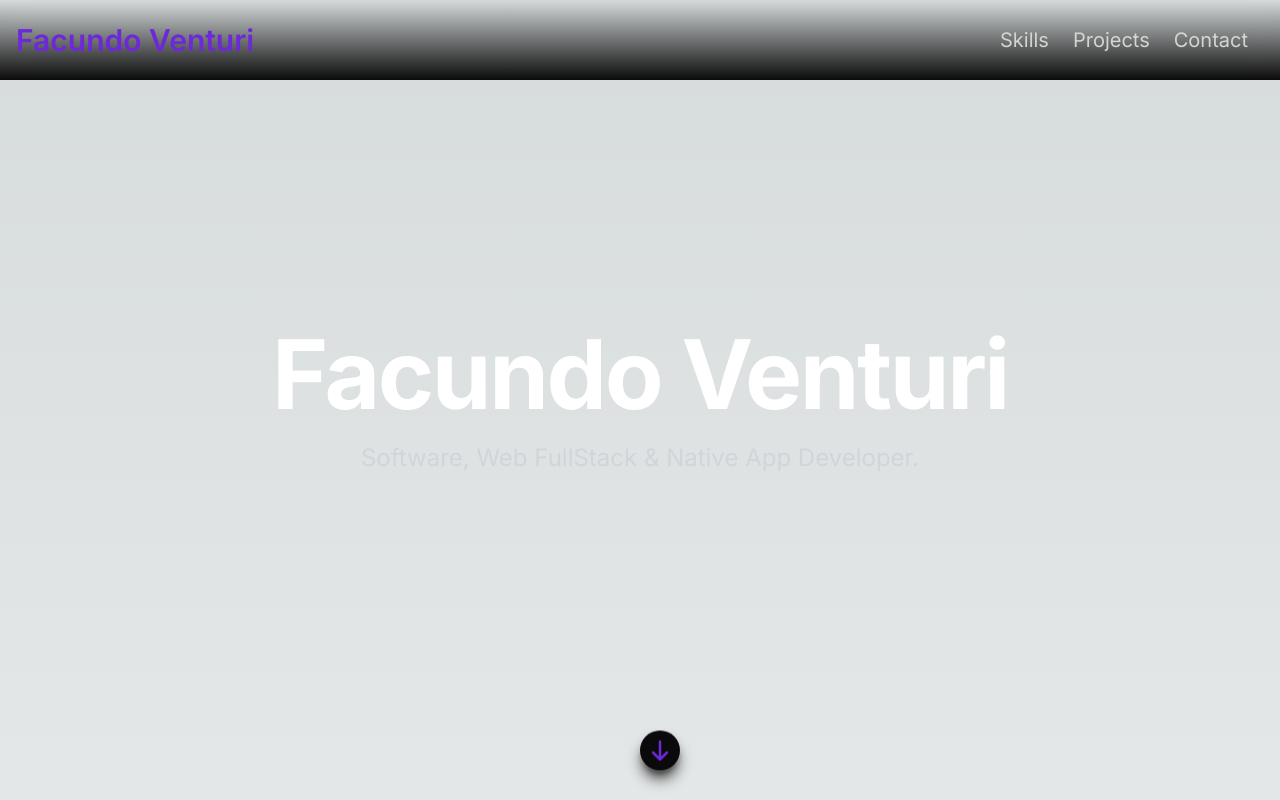
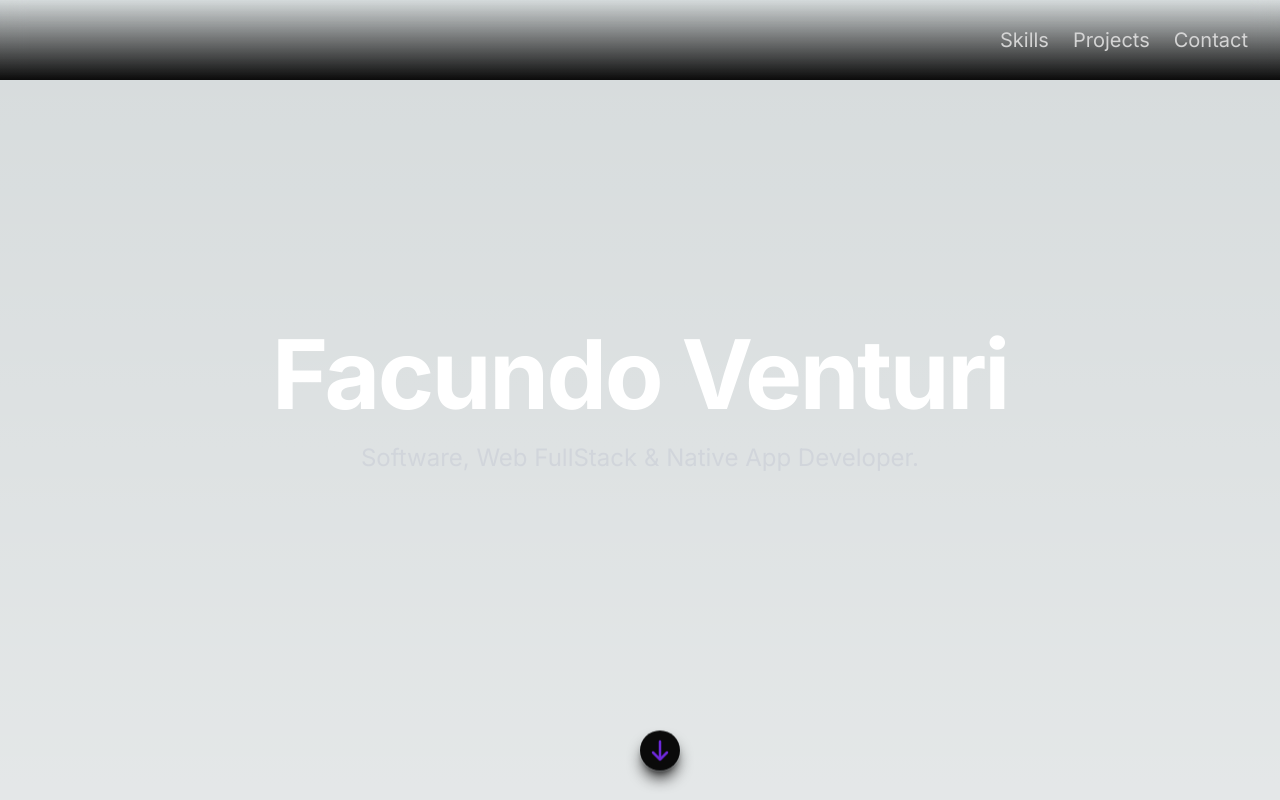
Before and after one commit to fakuventuri/fakuventuri.github.io, a Next.js app: page / in a window 1280 px wide. Shown: the top 800 px of the page. Built offline with nearby package versions, Linux system fonts and the light colour scheme.

Commit message:
Overflow x hidden and mainLink invisible

```diff
--- a/app/layout.tsx
+++ b/app/layout.tsx
@@ -22,7 +22,7 @@ export default function RootLayout({
   children: React.ReactNode;
 }) {
   return (
-    <html lang="es" className="select-none scroll-smooth">
+    <html lang="es" className="select-none scroll-smooth overflow-x-hidden">
       <body className={inter.className + " min-h-screen"}>
         <Navbar />
         <ScrollIndicator />
--- a/components/Navbar.tsx
+++ b/components/Navbar.tsx
@@ -101,11 +101,11 @@ export default function Navbar() {
     // If the current section is the hero section, do something fancy with the #mainLink
     const mainLink = document.querySelector("#mainLink");
     if (currentSection.id === "hero") {
-      mainLink?.classList.add("text-violet-700");
+      mainLink?.classList.add("invisible");
       mainLink?.classList.add("font-semibold");
       mainLink?.classList.remove("text-white");
     } else {
-      mainLink?.classList.remove("text-violet-700");
+      mainLink?.classList.remove("invisible");
       mainLink?.classList.remove("font-semibold");
       mainLink?.classList.add("text-white");
     }
@@ -121,7 +121,7 @@ export default function Navbar() {
       <MobileNav open={open} setOpen={setOpen} />
       <div className="flex items-center justify-start w-full">
         <a
-          className="text-3xl font-semibold text-white whitespace-nowrap md:cursor-pointer"
+          className="text-3xl font-semibold text-white whitespace-nowrap md:cursor-pointer invisible"
           onClick={() => {
             scrollToSection("main");
             setOpen(false);
```
Also changed, not shown: 1 other file (tests, documents, lock files or other folders).
